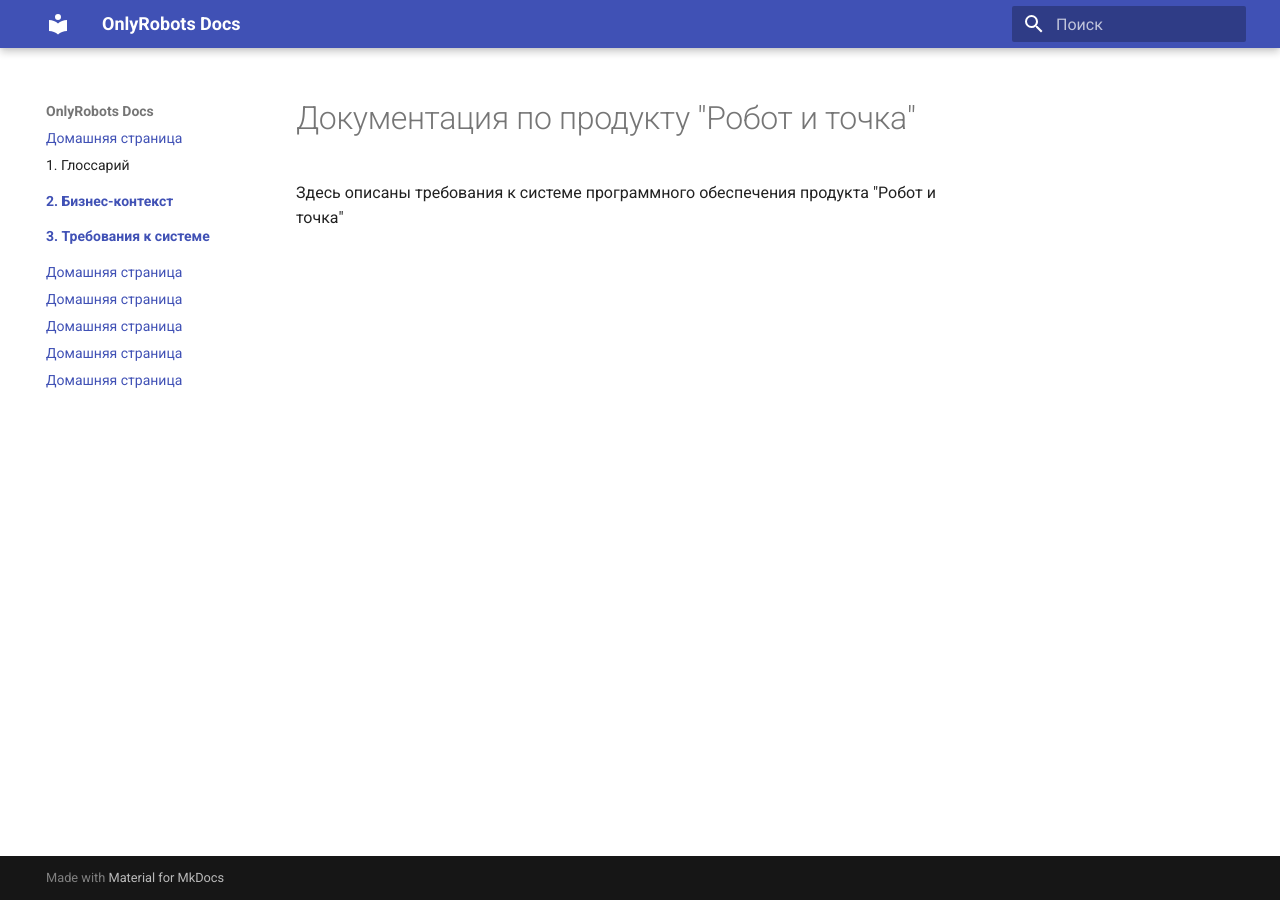
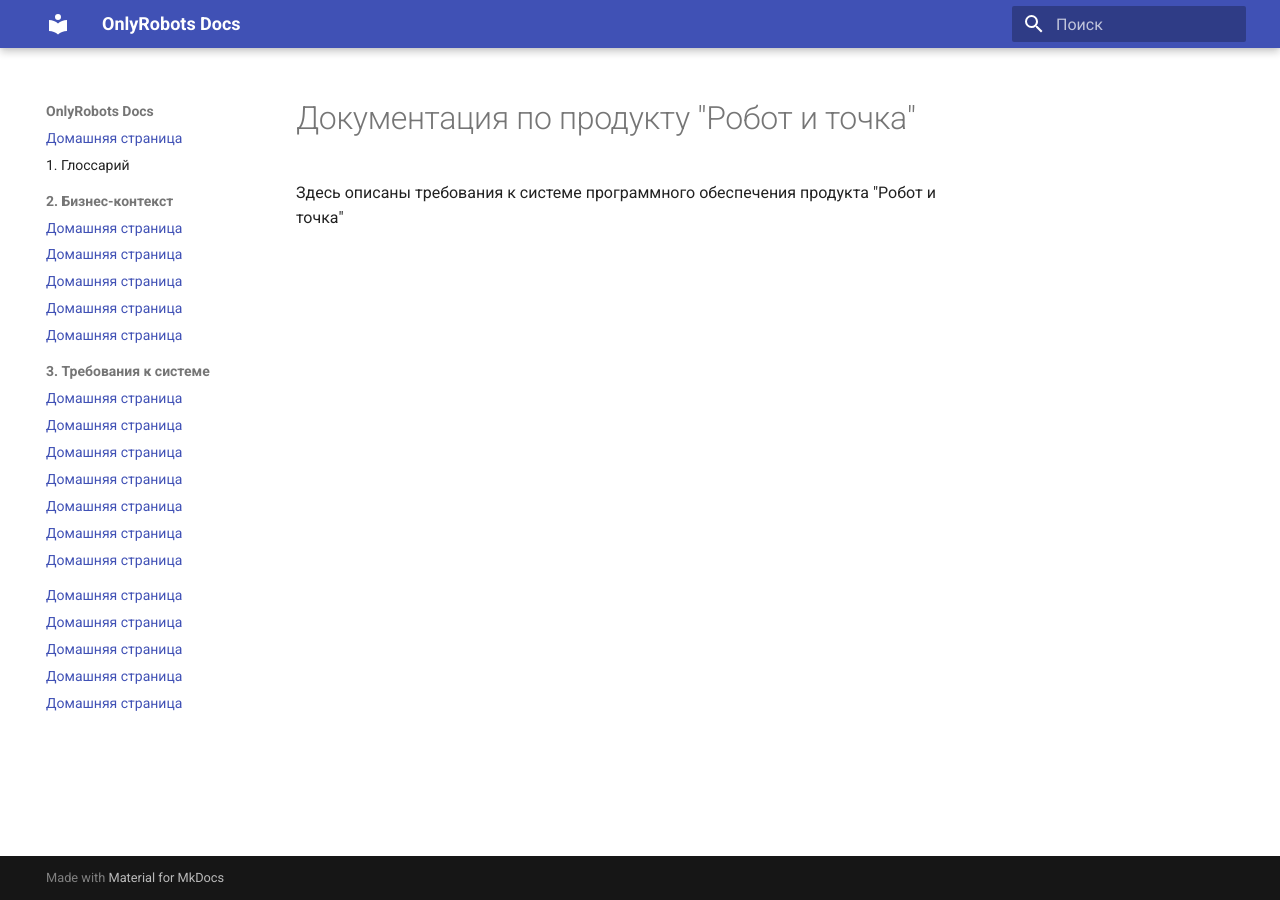
Before and after one commit to TenitilovaD/OTUS_SA_OnlyRobots, an MkDocs documentation site: the page built from docs/index.md, in a window 1280 px wide. Built offline with MkDocs 1.6.1 and Material for MkDocs 9.7.7, drawn with Linux system fonts in a browser that asks for light colours.

Commit message:
Update mkdocs.yml

```diff
--- a/mkdocs.yml
+++ b/mkdocs.yml
@@ -36,7 +36,7 @@ theme:
     - navigation.instant # Мгновенная загрузка
     - navigation.sections # Отображение верхних вкладок на панели слева
     - navigation.expand # Автоматическое открытие подразделов на панели слева
-    - navigation.indexes # Скрыть дублирование заголовка на панели слева
+    #- navigation.indexes # Скрыть дублирование заголовка на панели слева
     - navigation.path # Над заголовком каждой страницы отображается путь
     #- navigation.top # Кнопка «назад-вверх»
     #- navigation.footer # Переключение кнопками предыдущей/следующей страницы в футере
```
